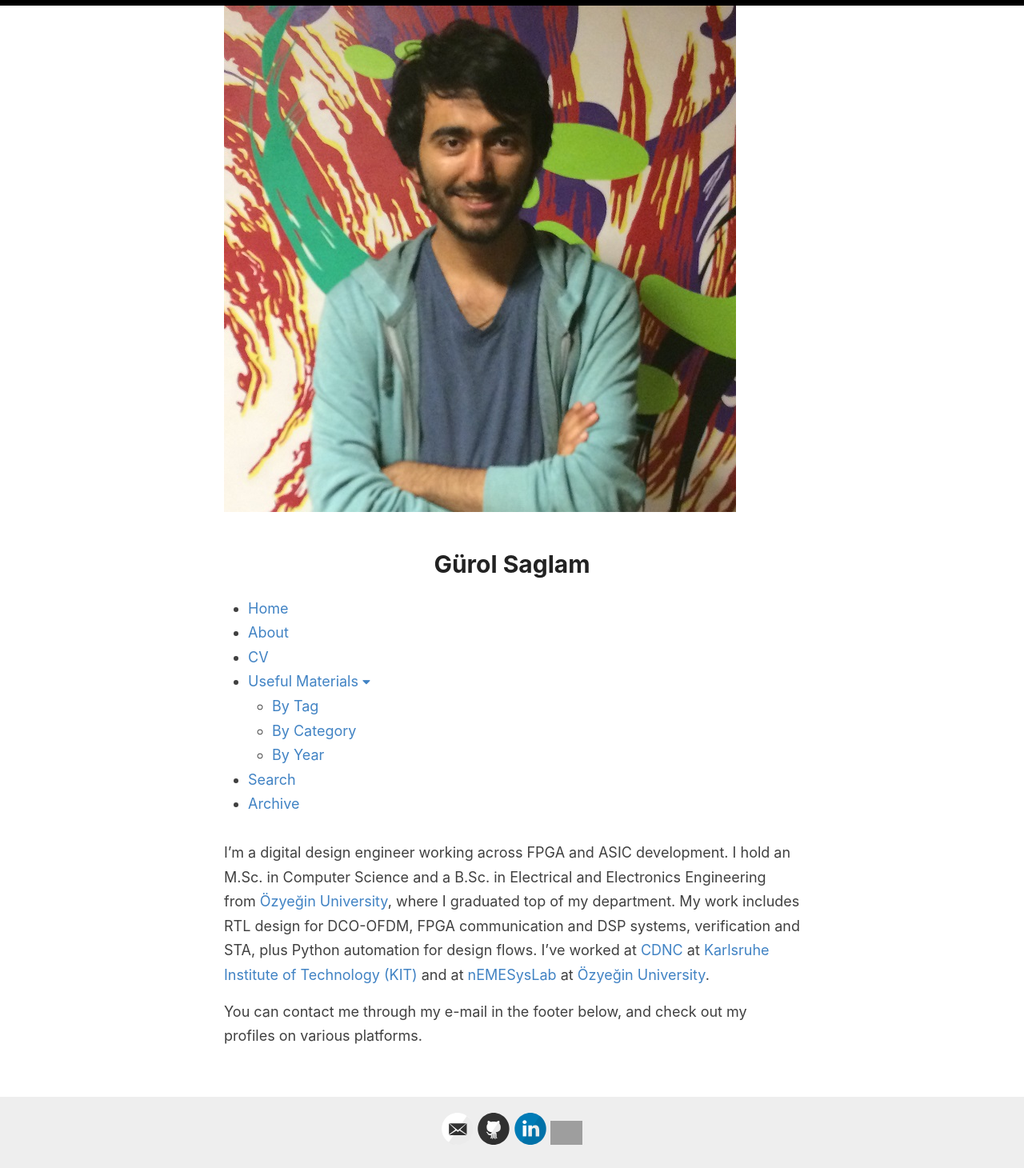
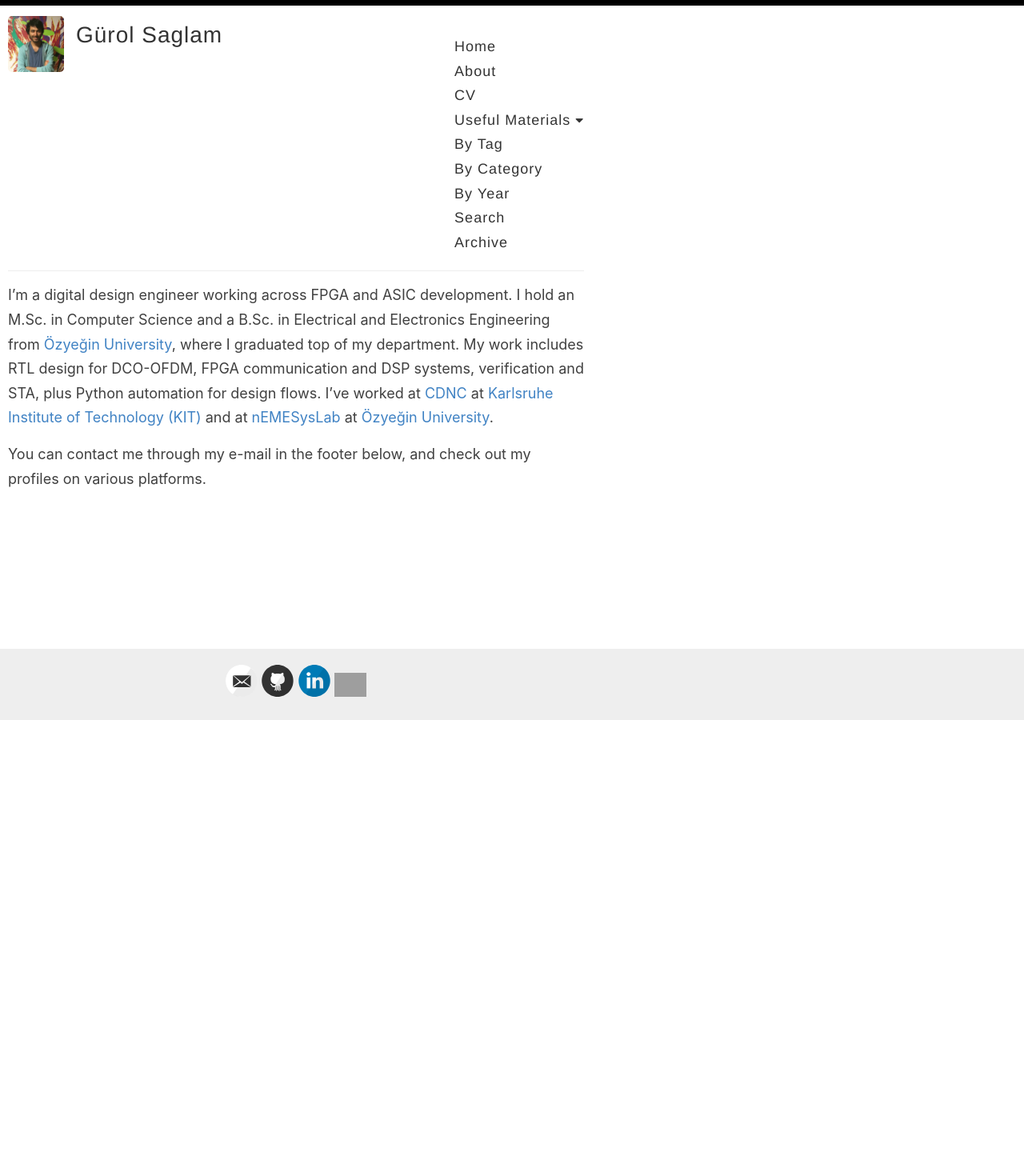
Before and after one commit to gurolsaglam/web_test, a Jekyll site: the page built from index.md, in a window 1280 px wide. Shown: the whole page at 80% size. Built offline with Jekyll 4.4.1, drawn with Linux system fonts in a browser that asks for light colours; after the commit the page ends 901 px from its top, so only the background shows below that; grey boxes are pictures that could not be loaded.

Commit message:
Revert "Update style.scss"
This reverts commit dc2d4bfd33bc6bd2bef3383ed013243f61d438c2.

```diff
--- a/assets/style.scss
+++ b/assets/style.scss
@@ -18,8 +18,8 @@
 @import "base";
 
 /* Components */
-/*@import "masthead";
-@import "navigation";
+@import "masthead";
+/*@import "navigation";
 */
 
 
```
